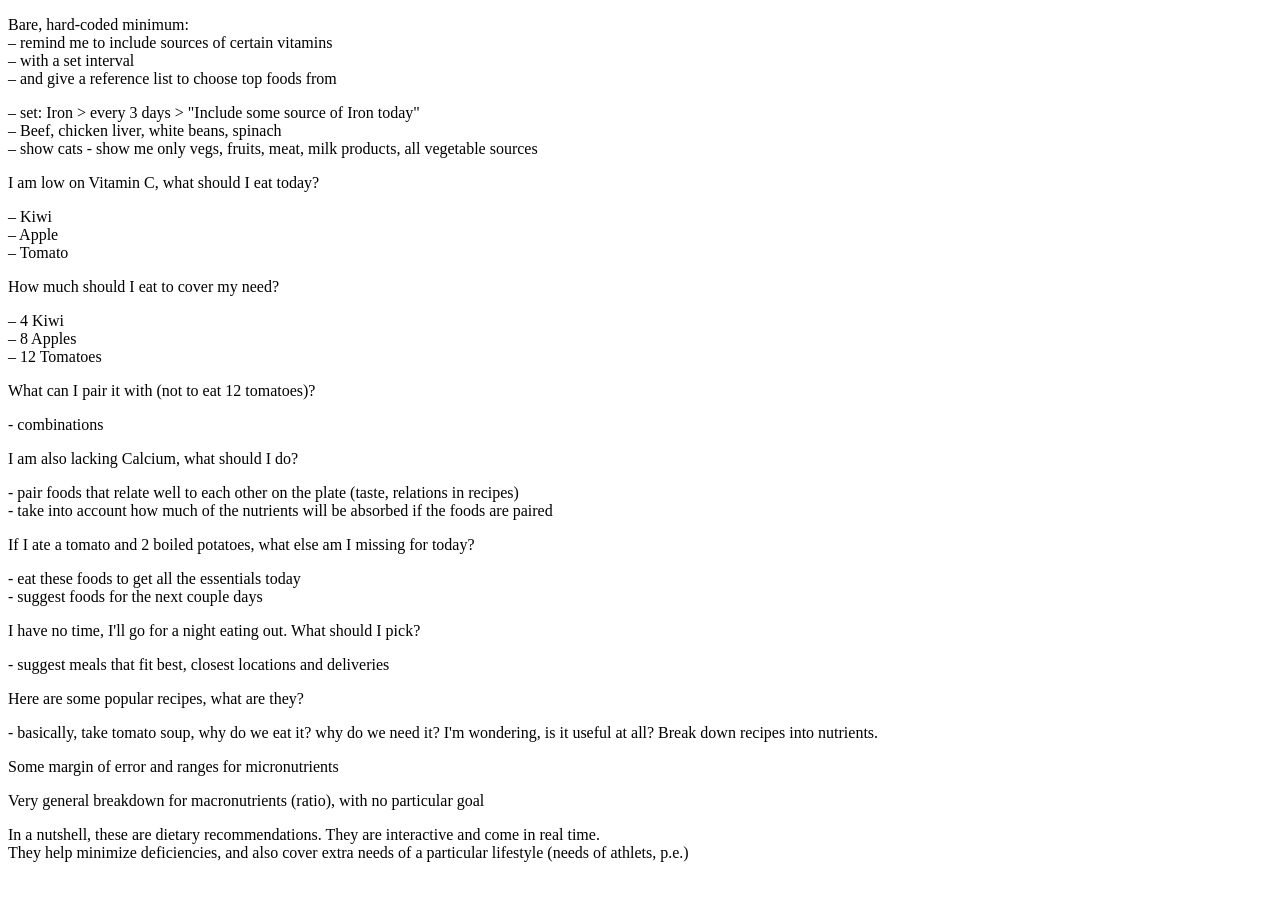
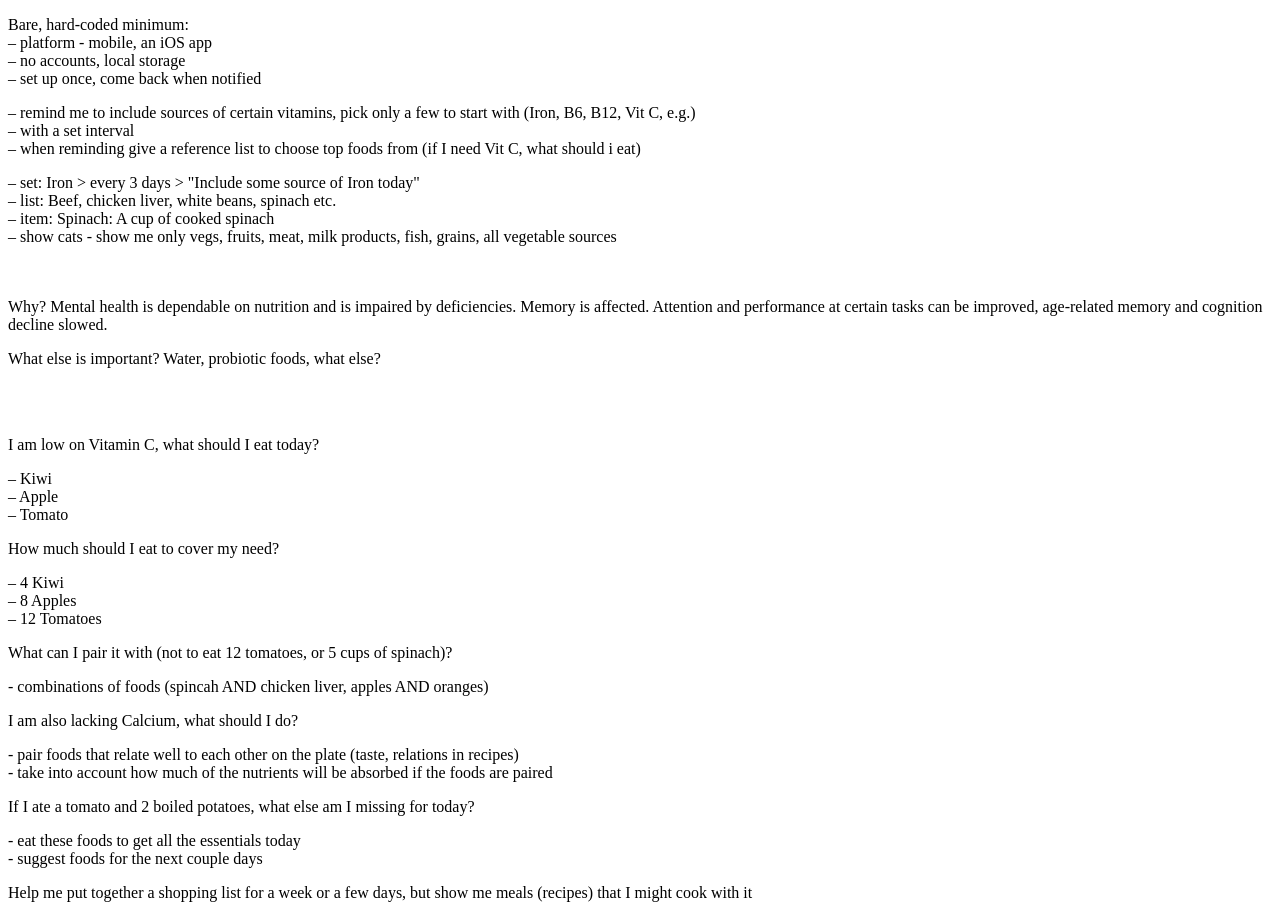
Before and after one commit to allergeek/00, a plain HTML site: page index.html in a window 1280 px wide. Shown: the top 905 px of the page. Before the commit the page ends 878 px from the top, so only its background shows below. Drawn offline with Linux system fonts and the light colour scheme.

Commit message:
docs upd

```diff
--- a/index.html
+++ b/index.html
@@ -7,13 +7,20 @@
   </head>
   <body>
     <p>Bare, hard-coded minimum:<br>
-    – remind me to include sources of certain vitamins<br>
+    – platform - mobile, an iOS app<br>
+    – no accounts, local storage<br>
+    – set up once, come back when notified<p>
+    <p>– remind me to include sources of certain vitamins, pick only a few to start with (Iron, B6, B12, Vit C, e.g.)<br>
     – with a set interval<br>
-    – and give a reference list to choose top foods from</p>
+    – when reminding give a reference list to choose top foods from (if I need Vit C, what should i eat)</p>
     – set: Iron > every 3 days > "Include some source of Iron today"<br>
-    – Beef, chicken liver, white beans, spinach<br>
-    – show cats - show me only vegs, fruits, meat, milk products, all vegetable sources<br>
-    <p></p>
+    – list: Beef, chicken liver, white beans, spinach etc.<br>
+    – item: Spinach: A cup of cooked spinach<br>
+    – show cats - show me only vegs, fruits, meat, milk products, fish, grains, all vegetable sources<br>
+    <br><br>
+    <p>Why? Mental health is dependable on nutrition and is impaired by deficiencies. Memory is affected. Attention and performance at certain tasks can be improved, age-related memory and cognition decline slowed.</p>
+    <p>What else is important? Water, probiotic foods, what else?</p>
+    <br><br>
     <p></p>
     <p>I am low on Vitamin C, what should I eat today?</p>
     – Kiwi<br>
@@ -23,14 +30,15 @@
     – 4 Kiwi<br>
     – 8 Apples<br>
     – 12 Tomatoes<br>
-    <p>What can I pair it with (not to eat 12 tomatoes)?</p>
-    - combinations<br>
+    <p>What can I pair it with (not to eat 12 tomatoes, or 5 cups of spinach)?</p>
+    - combinations of foods (spincah AND chicken liver, apples AND oranges)<br>
     <p>I am also lacking Calcium, what should I do?</p>
     - pair foods that relate well to each other on the plate (taste, relations in recipes)<br>
     - take into account how much of the nutrients will be absorbed if the foods are paired<br>
     <p>If I ate a tomato and 2 boiled potatoes, what else am I missing for today?</p>
     - eat these foods to get all the essentials today<br>
     - suggest foods for the next couple days<br>
+    <p>Help me put together a shopping list for a week or a few days, but show me meals (recipes) that I might cook with it</p>
     <p>I have no time, I'll go for a night eating out. What should I pick?</p>
     - suggest meals that fit best, closest locations and deliveries<br>
     <p>Here are some popular recipes, what are they?</p>
@@ -38,7 +46,7 @@
     <p>Some margin of error and ranges for micronutrients</p>
     <p>Very general breakdown for macronutrients (ratio), with no particular goal</p>
     <p>In a nutshell, these are dietary recommendations. They are interactive and come in real time.<br>
-      They help minimize deficiencies, and also cover extra needs of a particular lifestyle (needs of athlets, p.e.)
+      They help minimize deficiencies, and also cover extra needs, of a particular lifestyle or age (needs of athlets, elder people, kids etc.)
     </p>
     <p></p>
     <p></p>
```
